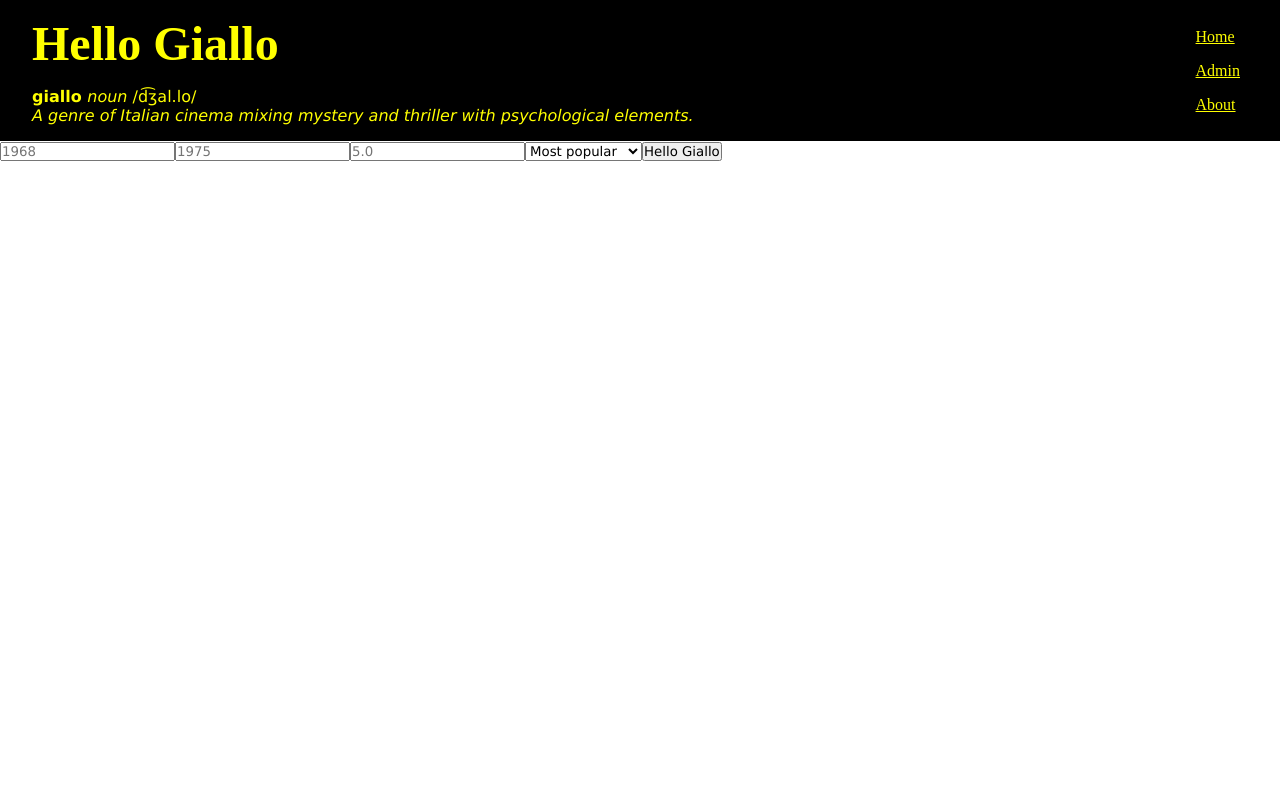
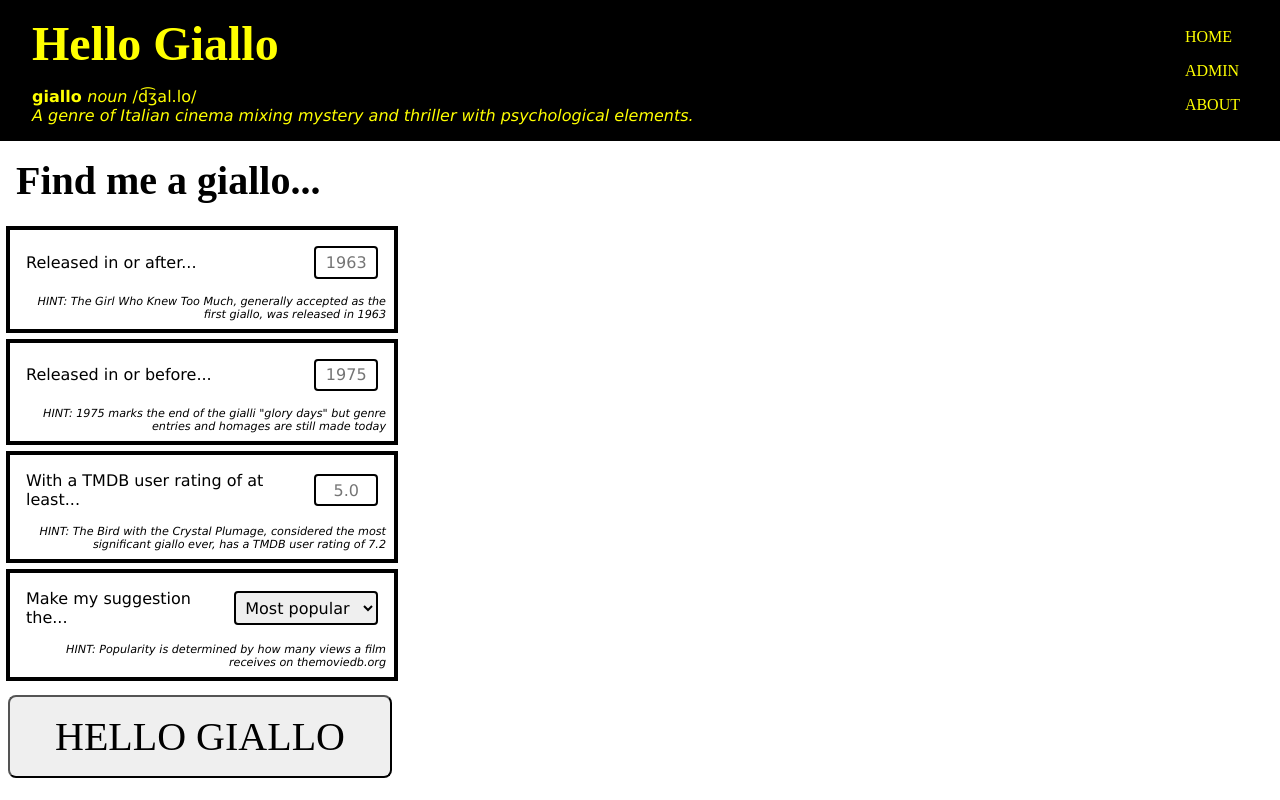
Before and after one commit to jthippo/hello-giallo, a React (Vite) app in the folder client/: page / in a window 1280 px wide. Built offline with nearby package versions, Linux system fonts and the light colour scheme.

Commit message:
Safety push

```diff
--- a/client/pages/Home.jsx
+++ b/client/pages/Home.jsx
@@ -2,7 +2,7 @@ import axios from "axios";
 import { useState } from "react";
 
 export default function Home() {
-  const [from, setFrom] = useState("1968");
+  const [from, setFrom] = useState("1963");
   const [to, setTo] = useState("1975");
   const [rating, setRating] = useState(5.0);
   const [sort, setSort] = useState("popularity.desc");
@@ -17,32 +17,80 @@ export default function Home() {
   }
 
   return (
-    <>
-      <form onSubmit={handleAPI}>
+    <section>
+      <h2>Find me a giallo...</h2>
+      <form className="options" onSubmit={handleAPI}>
+        <div className="criteriaBox">
+          <div className="labelInputBox">
+            <label for="from">Released in or after...</label>
             <input
-          placeholder="1968"
+              id="from"
+              maxlength="4"
+              placeholder="1963"
               onChange={(event) => setFrom(event.target.value)}
             ></input>
+          </div>
+
+          <p className="hint">
+            HINT: The Girl Who Knew Too Much, generally accepted as the first
+            giallo, was released in 1963
+          </p>
+        </div>
+        <div className="criteriaBox">
+          <div className="labelInputBox">
+            <label for="to">Released in or before... </label>
             <input
+              id="to"
+              maxlength="4"
               placeholder="1975"
               onChange={(event) => setTo(event.target.value)}
             ></input>
+          </div>
+
+          <p className="hint">
+            HINT: 1975 marks the end of the gialli "glory days" but genre
+            entries and homages are still made today
+          </p>
+        </div>
+        <div className="criteriaBox">
+          <div className="labelInputBox">
+            <label for="rating">With a TMDB user rating of at least... </label>
             <input
+              id="rating"
+              maxlength="3"
+              step="0.1"
+              size="4"
               placeholder="5.0"
               onChange={(event) => setRating(event.target.value)}
             ></input>
-        <select onChange={(event) => setSort(event.target.value)}>
+          </div>
+
+          <p className="hint">
+            HINT: The Bird with the Crystal Plumage, considered the most
+            significant giallo ever, has a TMDB user rating of 7.2
+          </p>
+        </div>
+        <div className="criteriaBox">
+          <div className="labelInputBox">
+            <label for="sort">Make my suggestion the... </label>
+            <select id="sort" onChange={(event) => setSort(event.target.value)}>
               <option value="popularity.desc">Most popular</option>
               <option value="popularity.asc">Least popular</option>
-          <option value="vote_average.desc">Highest rating</option>
-          <option value="vote_average.asc">Lowest rating</option>
+              <option value="vote_average.desc">Highest rated</option>
+              <option value="vote_average.asc">Lowest rated</option>
               <option value="primary_release_date.desc">Newest</option>
               <option value="primary_release_date.asc">Oldest</option>
             </select>
-        <button>Hello Giallo</button>
+          </div>
+          <p className="hint">
+            HINT: Popularity is determined by how many views a film receives on
+            themoviedb.org
+          </p>
+        </div>
+        <button>HELLO GIALLO</button>
       </form>
       {giallo.title && (
-        <div className="results">
+        <div className="result">
           <img src={giallo.poster} />
           {giallo.title}({gialloDate.getFullYear()}){giallo.rating}
           <a target="_blank" href={giallo.link}>
@@ -50,6 +98,6 @@ export default function Home() {
           </a>
         </div>
       )}
-    </>
+    </section>
   );
 }
--- a/client/src/App.css
+++ b/client/src/App.css
@@ -37,8 +37,87 @@ nav a {
   color: yellow;
   transition-duration: 0.4s;
   padding: 0.5rem;
+  text-decoration: none;
 }
 
 nav a:hover {
   color: red;
+  text-decoration: underline;
 }
+
+section {
+  display: flex;
+  flex-direction: column;
+  flex-wrap: wrap;
+  width: 100%;
+}
+
+h2 {
+  font-family: Cairo, serif;
+  font-size: 40px;
+  color: black;
+  padding: 1rem;
+}
+
+.criteriaBox {
+  border: 4px solid black;
+  margin: 6px;
+  display: flex;
+  flex-direction: column;
+  width: 30vw;
+}
+
+.labelInputBox {
+  padding: 1rem;
+  display: flex;
+  justify-content: space-between;
+  align-items: center;
+}
+
+input {
+  width: 50px;
+  border: 2px solid black;
+  padding: 0.3rem;
+  text-align: center;
+  font-size: 1rem;
+  border-radius: 4px;
+}
+
+input:focus {
+  background-color: yellow;
+}
+
+select {
+  border: 2px solid black;
+  padding: 0.3rem;
+  font-size: 1rem;
+  border-radius: 4px;
+}
+
+select:focus {
+  background-color: yellow;
+}
+
+.hint {
+  font-size: 0.7rem;
+  text-align: right;
+  font-style: italic;
+  padding-right: 0.5rem;
+  padding-bottom: 0.5rem;
+  padding-left: 1rem;
+}
+
+button {
+  font-family: Cairo, serif;
+  font-size: 40px;
+  color: black;
+  padding: 1rem;
+  border-radius: 8px;
+  width: 30vw;
+  margin: 8px;
+}
+
+.result {
+  border: 4px solid black;
+  width: 48vw;
+}
--- a/client/src/App.jsx
+++ b/client/src/App.jsx
@@ -22,9 +22,9 @@ function App() {
           </p>
         </div>
         <nav>
-          <Link to="/">Home</Link>
-          <Link to="/login">Admin</Link>
-          <Link to="/about">About</Link>
+          <Link to="/">HOME</Link>
+          <Link to="/login">ADMIN</Link>
+          <Link to="/about">ABOUT</Link>
         </nav>
       </header>
 
```
Lines whose indentation alone changed are shown as unchanged.
